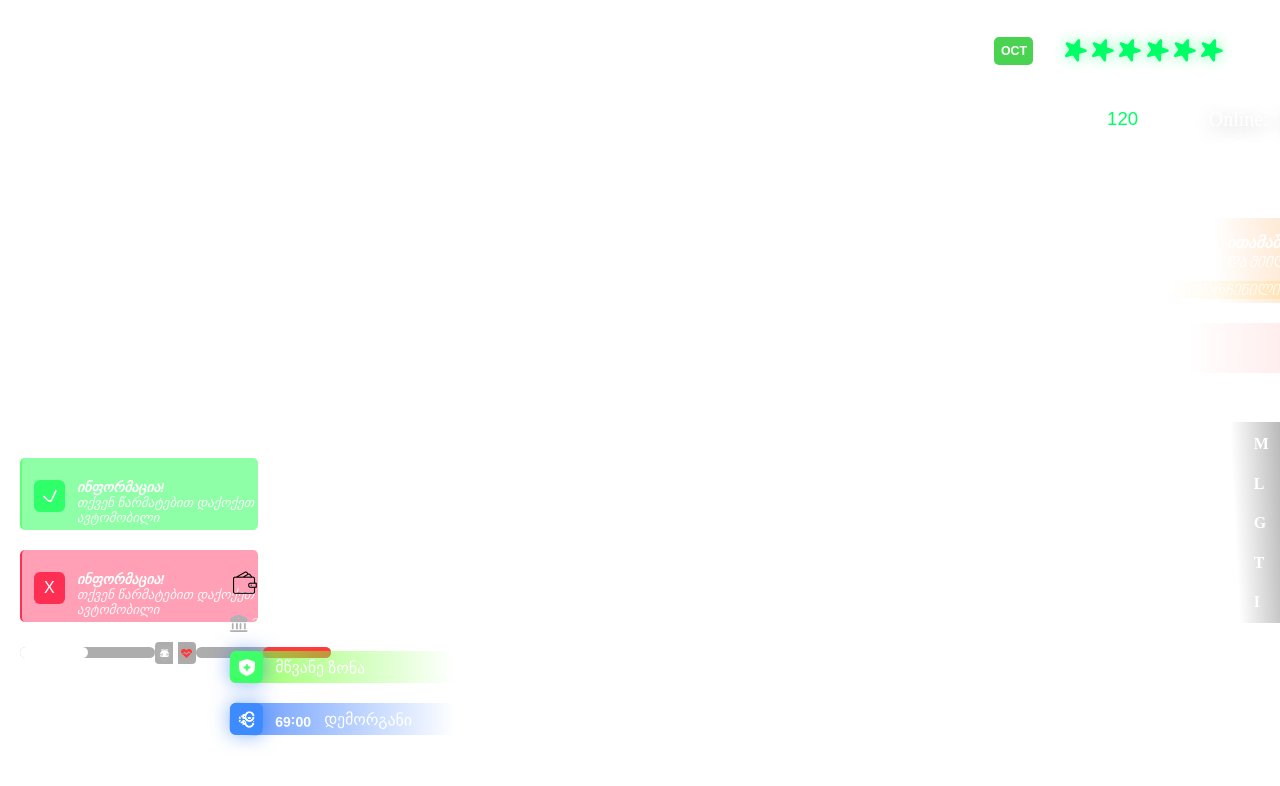
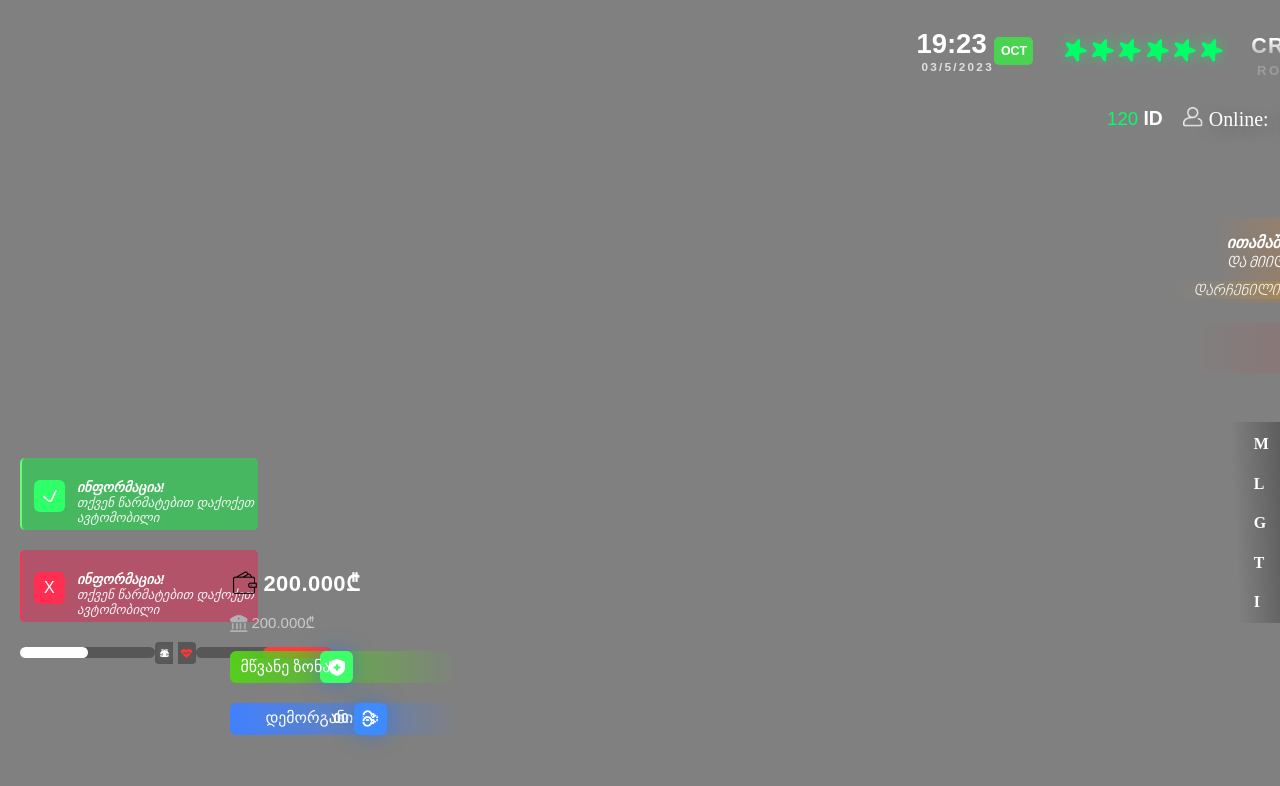
Before and after one commit to Kryzexx/hud, a plain HTML site: page index.html in a window 1280 px wide. Shown: the top 786 px of the page. Drawn offline with Linux system fonts and the light colour scheme.

Commit message:
Update style.css

```diff
--- a/style.css
+++ b/style.css
@@ -5,6 +5,7 @@
 }
 
 body {
+    background-color: grey;
     overflow-x: hidden;
 }
 
@@ -708,17 +709,17 @@ body {
 .green-zone {
     width: 227.91px;
     height: 32px;
-    background: linear-gradient(270deg, #7DFF40 -20.91%, rgba(53, 255, 98, 0) 98.48%);
+    background: rgb(85,205,29);
+    background: linear-gradient(90deg, rgba(85,205,29,1) 1%, rgba(0,0,0,0) 100%);
     border-radius: 6px;
-    transform: matrix(-1, 0, 0, -1, 0, 0);
+    /* transform: matrix(-1, 0, 0, -1, 0, 0);  */
     position: relative;
     top: 40px;
     display: flex;
-    justify-content: end;
 }
 
 .grz-text {
-    transform: rotate(180.96deg);
+    /* transform: rotate(180.96deg); */
     font-family: 'BPG Nino Mtavruli';
     font-style: normal;
     font-weight: 400;
@@ -726,8 +727,8 @@ body {
     line-height: 16px;
     color: #FFFFFF;
     position: relative;
-    bottom: 9px;
-    right: 12px;
+    top: 8px;
+    left: 10px;
 }
 
 .grz-svg {
@@ -736,7 +737,7 @@ body {
     background: #3EFF68;
     box-shadow: 0px 0px 19px rgba(33, 113, 234, 0.54);
     border-radius: 6px;
-    transform: rotate(180.96deg);
+    /* transform: rotate(180.96deg); */
     display: flex;
     justify-content: center;
     align-items: center;
@@ -746,17 +747,17 @@ body {
 .demorgan {
     width: 227.91px;
     height: 32px;
-    background: linear-gradient(270deg, #4081FF -20.91%, rgba(53, 61, 255, 0) 98.48%);
+    background: rgb(64,129,255);
+    background: linear-gradient(90deg, rgba(64,129,255,1) 0%, rgba(0,0,0,0) 100%);
     border-radius: 6px;
-    transform: matrix(-1, 0, 0, -1, 0, 0);
+    /* transform: matrix(-1, 0, 0, -1, 0, 0);  */
     position: relative;
     top: 60px;
     display: flex;
-    justify-content: end;
 }
 
 .demorgan-text {
-    transform: rotate(180.96deg);
+    /* transform: rotate(180.96deg); */
     font-family: 'BPG Nino Mtavruli';
     font-style: normal;
     font-weight: 400;
@@ -764,8 +765,8 @@ body {
     line-height: 16px;
     color: #FFFFFF;
     position: relative;
-    bottom: 9px;
-    right: 25px;
+    top: 7px;
+    left: 35px;
 }
 
 .demorgan-time {
@@ -775,10 +776,10 @@ body {
     font-size: 14px;
     line-height: 17px;
     color: #FFFFFF;
-    transform: rotate(-0.24deg);
+    /* transform: rotate(-0.24deg); */
     position: relative;
-    right: 12px;
-    top: 5px;
+    left: 15px;
+    top: 7px;
 }
 
 .demorgan-svg {
```
